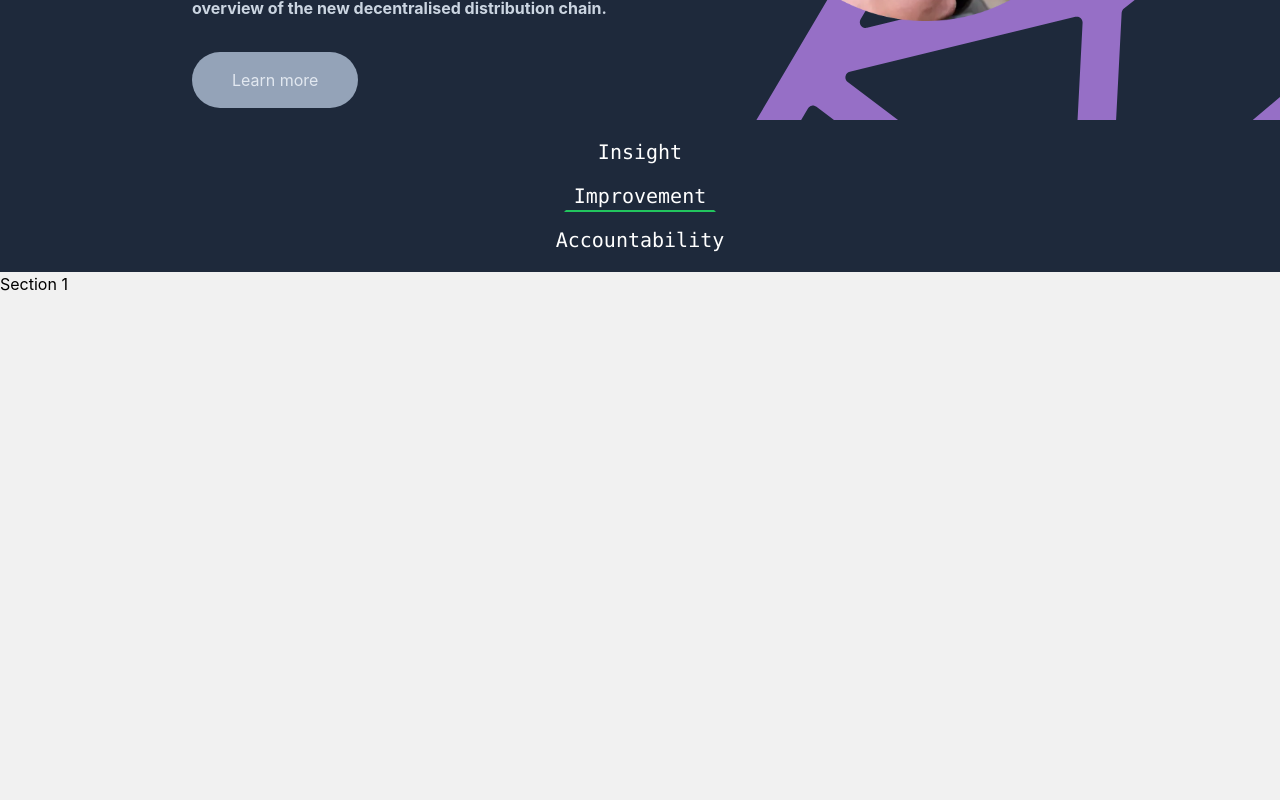
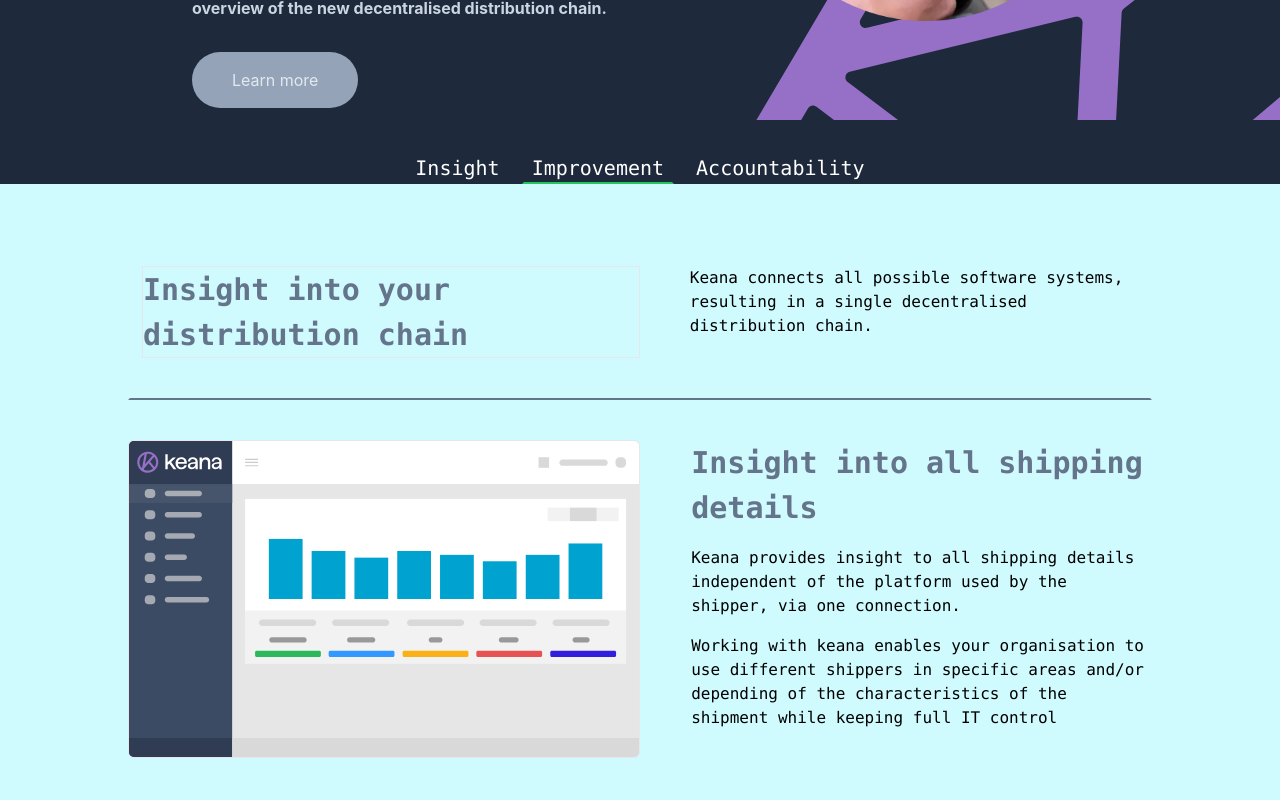
Before and after one commit to Tobbiloba/keana-clone, a React (Create React App) app: page /product in a window 1280 px wide. Shown: the part 440-1240 px from the top of the page. Built offline with nearby package versions, Linux system fonts and the light colour scheme.

Commit message:
insight component

```diff
--- /dev/null
+++ b/src/components/Insight.js
@@ -0,0 +1,28 @@
+import React from 'react'
+import img from '../assets/insight.3f2cf167.svg'
+const Insight = () => {
+    return (
+        <div className='w-[100vw] bg-cyan-100 px-[1.5rem] py-[5rem] md:px-[2rem] lg:px-[10%]'>
+            <div className='border-2 border-cyan-100 border-b-slate-500 pb-10 px-3 md:flex justify-between'>
+                <h1 className='text-[30px] md:w-[50%] border font-mono text-slate-500 font-bold'>Insight into your distribution chain</h1>
+                <p className='font-mono md:w-[45%] md:mt-0 leading-6 mt-4'>Keana connects all possible software systems, resulting in a single decentralised distribution chain.</p>
+            </div>
+            <div className='mt-[2.5rem] md:flex justify-between'>
+                <div className='border rounded-md overflow-hidden md:w-[50%]'>
+                    <img src={img} alt="image" className='' />
+                </div>
+                <div className='mt-[3rem] md:w-[45%] md:mt-0'>
+                    <h1 className='text-[30px] font-mono font-bold text-slate-500'>Insight into all shipping details</h1>
+                    <p className='font-mono leading-6 mt-4'>Keana provides insight to all shipping details independent of the platform used by the shipper, via one connection.</p>
+                    <p className='font-mono leading-6 mt-4'>Working with keana enables your organisation to use different shippers in specific areas and/or depending of the characteristics of the
+                        shipment while keeping full IT control
+                    </p>
+                </div>
+
+
+            </div>
+        </div>
+    )
+}
+
+export default Insight
--- a/src/components/Product.js
+++ b/src/components/Product.js
@@ -154,6 +154,7 @@
 import React, { useState, useEffect, useRef } from 'react';
 import ProductMenu from './ProductMenu';
 import Homepage from './Homepage';
+import Insight from './Insight';
 
 const ScrollMenu = () => {
     const [activeSection, setActiveSection] = useState(null);
@@ -211,8 +212,8 @@
             </nav>
             <div className='mt-0'>
                 {/* Replace the child components with your own */}
-                <div ref={(el) => (sectionsRef.current[0] = el)} style={{ height: '100vh', background: '#f1f1f1' }}>
-                    Section 1
+                <div ref={(el) => (sectionsRef.current[0] = el)} >
+                    <Insight />
                 </div>
                 <div ref={(el) => (sectionsRef.current[1] = el)} style={{ height: '100vh', background: '#ddd' }}>
                     Section 2
--- a/src/components/ProductMenu.js
+++ b/src/components/ProductMenu.js
@@ -98,8 +98,8 @@
     };
 
     return (
-        <div style={containerStyles} ref={containerRef} className={`py-[1rem] ${isFixed ? 'mt-20' : 'mt-0'} bg-slate-800`}>
-            <ul className='text-center text-white font-mono gap-3 flex flex-col items-center'>
+        <div style={containerStyles} ref={containerRef} className={`py-[1rem] md:py-0 md:pt-[2rem] ${isFixed ? 'mt-20' : 'mt-0'} bg-slate-800`}>
+            <ul className='text-center text-white font-mono gap-3 flex flex-col items-center md:flex-row md:justify-center md:gap-5'>
                 {sections.map((section, index) => (
                     <li
                         key={index}
```
Also changed, not shown: src/assets/insight.3f2cf167.svg (added).
